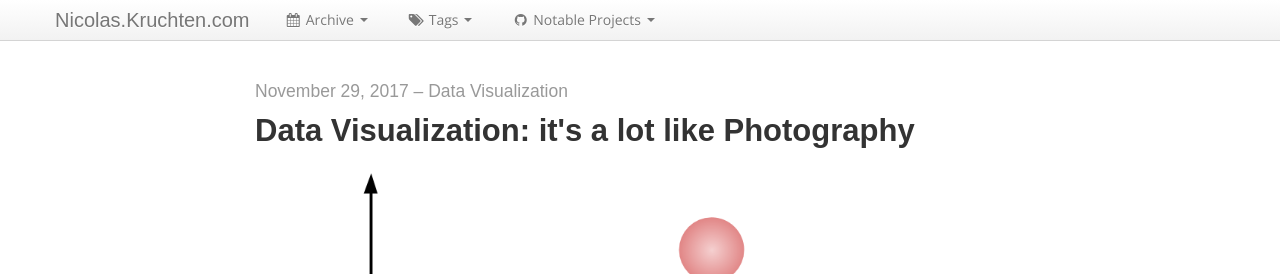
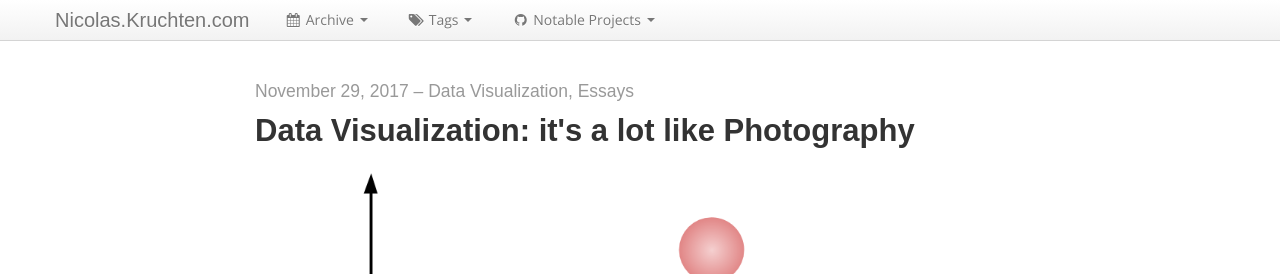
Before and after one commit to nicolaskruchten/nicolaskruchten.github.io, a Jekyll site: the page built from _posts/2017-11-29-datavis_photography.md, in a window 1280 px wide and 900 px high. Shown: the top 274 px of the window. Built offline with Jekyll 4.4.1, drawn with Linux system fonts in a browser that asks for light colours; some web fonts are replaced.

Commit message:
tag-change

```diff
--- a/_posts/2017-11-29-datavis_photography.md
+++ b/_posts/2017-11-29-datavis_photography.md
@@ -4,6 +4,7 @@
 image: http://nicolas.kruchten.com/images/datavis_photog.png
 tags:
     - Data Visualization
+    - Essays
 ---
 
 I have recently read some [though-provoking][a1] [articles][a2] that discussed data visualization by analogy to photography. I really like this analogy, both from a process perspective – photography and data visualization – and a people perspective – photographers and data visualizers. Anyone who takes a picture with a camera is a photographer in that moment, and anyone who makes a chart, diagram or map based on data is a data visualizer while they’re doing that. Both photographers and data visualizers produce images of information emanating from their subjects, to make a point, to record, to inform, to delight. Photographers choose the lighting of their subject and framing of their shots, then use cameras to capture their image. Data visualizers choose the data they use about their subject and the mapping of data attributes to visual attributes, then use algorithms to produce graphics. Both can post-process their images to exert even finer control over their products.
```
